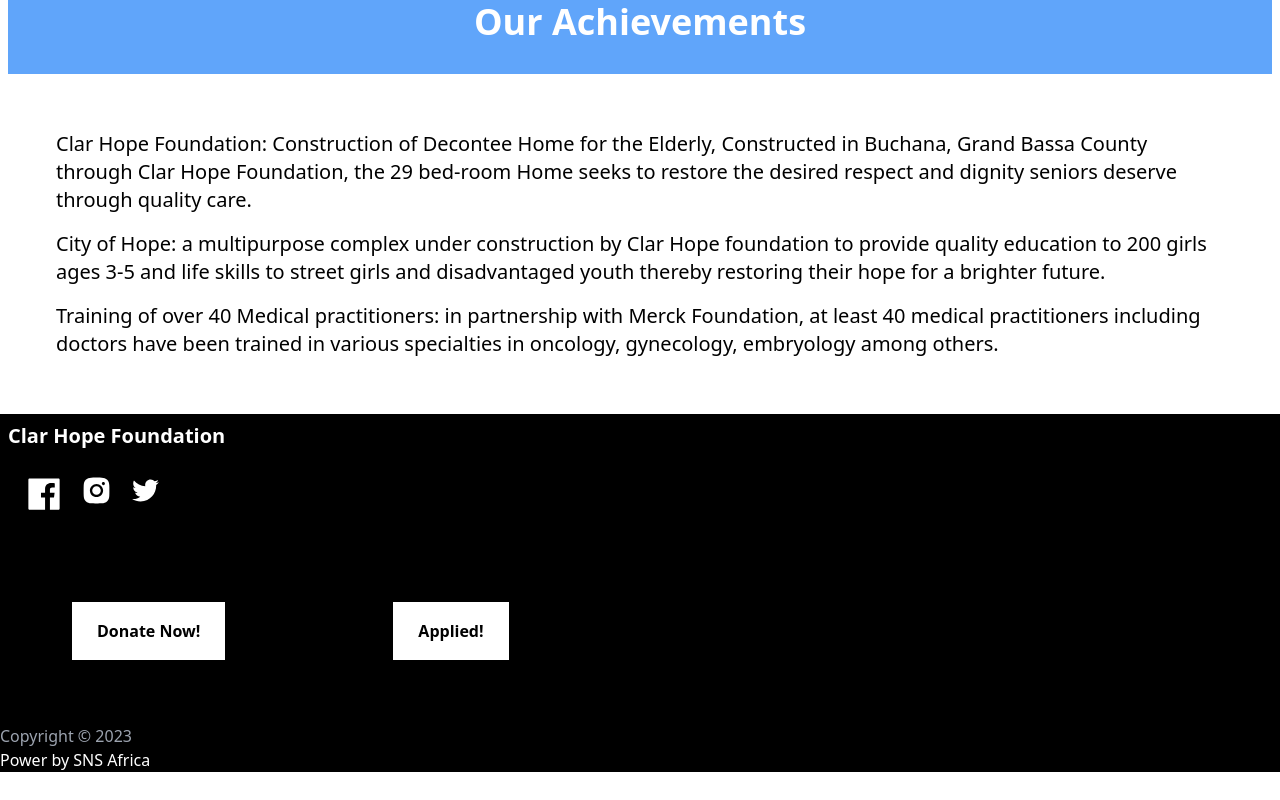
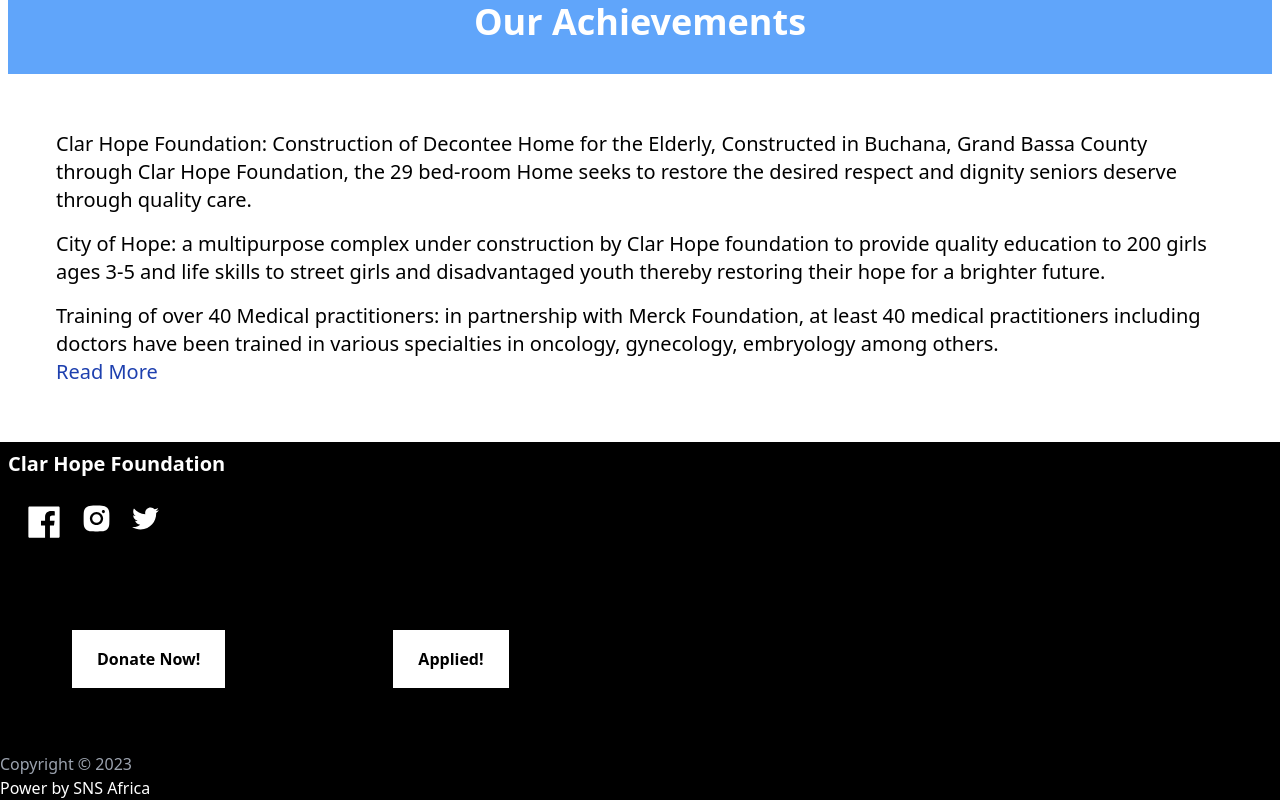
Before and after one commit to James1997-Ed/char-hope, a Next.js app: page /about in a window 1280 px wide. Shown: the part 1494-2294 px from the top of the page. Before the commit the page ends 2266 px from the top, so only its background shows below. Built offline with nearby package versions, Linux system fonts and the light colour scheme.

Commit message:
New Changes

```diff
--- a/pages/about.js
+++ b/pages/about.js
@@ -27,7 +27,7 @@
              disadvantaged girls and orphans at   85% completion, First Lady Clar Marie
               Weah is Passionate about improving the lives of less fortunate Liberians,
         particularly empowering girls with education and skills.<br/>
-        <Link href="/" className='text-blue-800  text-center'>Read More</Link> </p>
+        <Link href="/story" className='text-blue-800  text-center'>Read More</Link> </p>
         </div>
         <h1 className='text-4xl text-center font-bold'>Our Motto</h1>
             <h1 className='sm:text-4xl text-center font-bold p-8'>&quot;to bless many children as God has bless me&quot;</h1>
@@ -56,7 +56,7 @@
                     four pillars - Health, Education, Economic Empowerment, and Gender
                     Equality - She&apos;s You Movement seeks the overall advancement
                     of women and girls for a better and prosperous Liberia.<br/>
-                    <Link href="/story" className="text-blue-800">Read More</Link>
+                    <Link href="/ourFounder" className="text-blue-800">Read More</Link>
                 </p>
             </div>
             <div className='items-center m-4 p-8' >
@@ -82,7 +82,8 @@
             <p className='p-2'>
                 Training of over 40 Medical practitioners: in partnership with Merck
                 Foundation, at least 40 medical practitioners including doctors have been trained in
-                various specialties in oncology, gynecology, embryology among others.
+                various specialties in oncology, gynecology, embryology among others.<br/>
+                <Link href="/ourAchievements" className='text-blue-800  text-center'>Read More</Link>
             </p>
         </div>
       </div>
```
Also changed, not shown: pages/ourAchievements.js (added), 1 other file (tests, documents, lock files or other folders).
